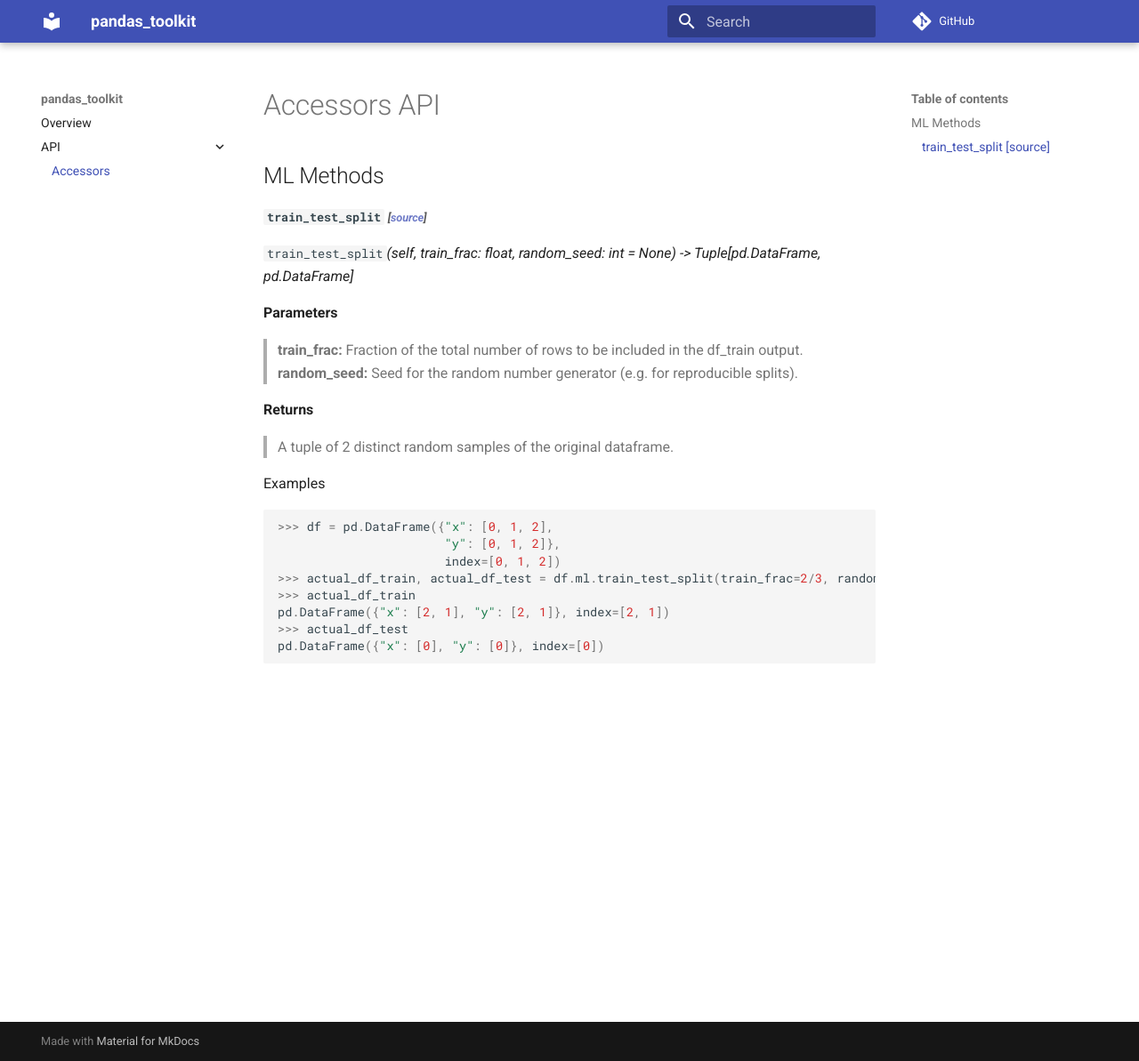
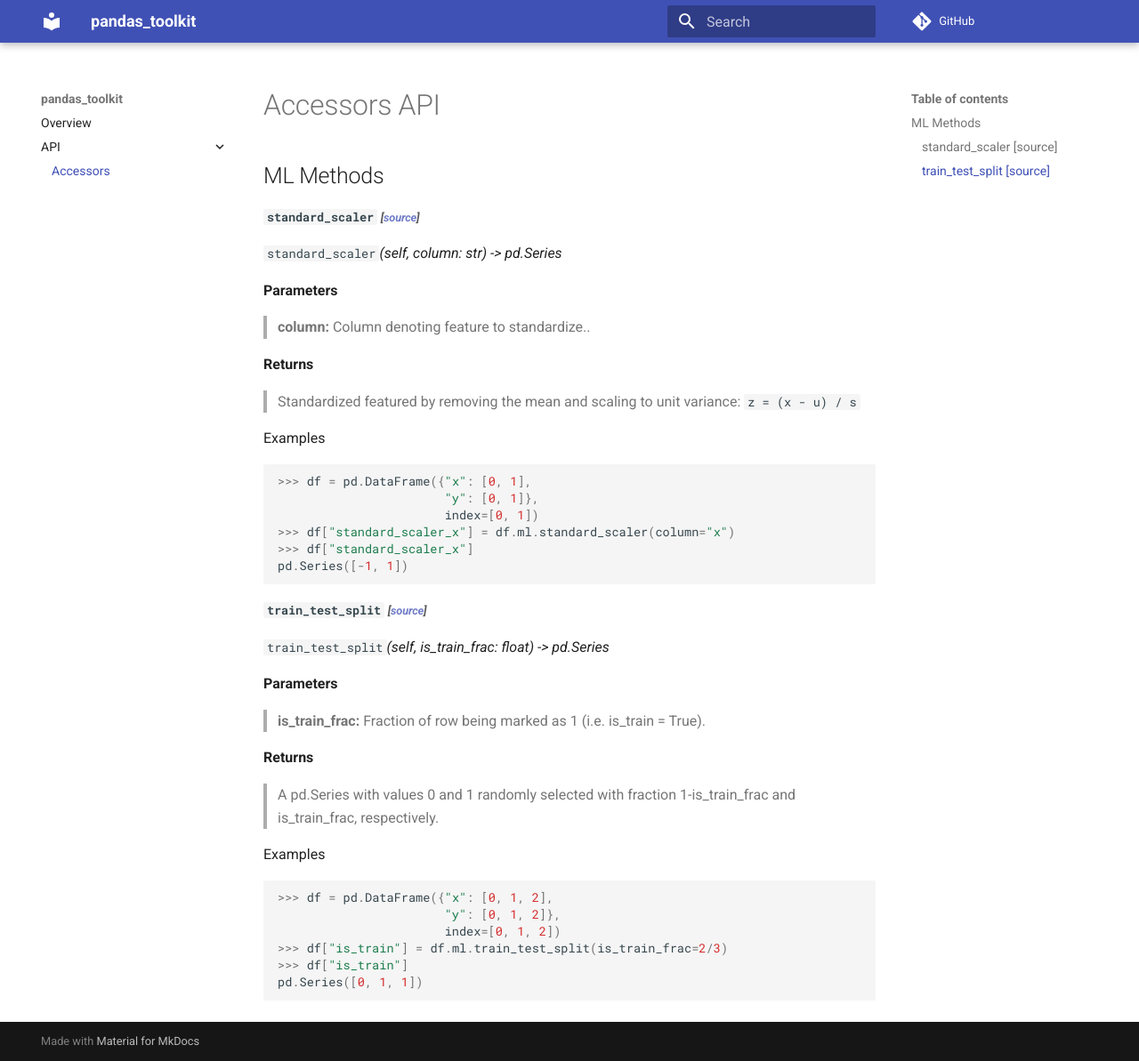
Before and after one commit to asmith26/pandas_toolkit, an MkDocs documentation site: the page built from docs/api/accessors.md, in a window 1280 px wide and 1193 px high. Shown: the whole window at 89% size. Built offline with MkDocs 1.6.1 and Material for MkDocs 9.7.7, drawn with Linux system fonts in a browser that asks for light colours; comment, search, counter and statistics services are not loaded.

Commit message:
Add standard_scaler method

````diff
--- a/docs/api/accessors.md
+++ b/docs/api/accessors.md
@@ -1,24 +1,41 @@
 # Accessors API
 
 ## ML Methods
-#### `train_test_split` *<small>[[source](https://github.com/asmith26/pandas_toolkit/blob/master/pandas_toolkit/ml/__init__.py#L11)]</small>*
-`train_test_split`*(self, train_frac: float, random_seed: int = None) -> Tuple[pd.DataFrame, pd.DataFrame]*
+#### `standard_scaler` *<small>[[source](https://github.com/asmith26/pandas_toolkit/blob/master/pandas_toolkit/ml/__init__.py#L11)]</small>*
+`standard_scaler`*(self, column: str) -> pd.Series*
 
 **Parameters**
-> **train_frac:**  Fraction of the total number of rows to be included in the df_train output.
-> **random_seed:** Seed for the random number generator (e.g. for reproducible splits).
+> **column:**  Column denoting feature to standardize..
 
 **Returns**
-> A tuple of 2 distinct random samples of the original dataframe.
+> Standardized featured by removing the mean and scaling to unit variance: `z = (x - u) / s`
+
+Examples
+```python
+>>> df = pd.DataFrame({"x": [0, 1],
+                       "y": [0, 1]},
+                       index=[0, 1])
+>>> df["standard_scaler_x"] = df.ml.standard_scaler(column="x")
+>>> df["standard_scaler_x"]
+pd.Series([-1, 1])
+```
+
+#### `train_test_split` *<small>[[source](https://github.com/asmith26/pandas_toolkit/blob/master/pandas_toolkit/ml/__init__.py#L35)]</small>*
+`train_test_split`*(self, is_train_frac: float) -> pd.Series*
+
+**Parameters**
+> **is_train_frac:**  Fraction of row being marked as 1 (i.e. is_train = True).
+
+**Returns**
+> A pd.Series with values 0 and 1 randomly selected with fraction 1-is_train_frac and is_train_frac,
+  respectively.
 
 Examples
 ```python
 >>> df = pd.DataFrame({"x": [0, 1, 2],
                        "y": [0, 1, 2]},
                        index=[0, 1, 2])
->>> actual_df_train, actual_df_test = df.ml.train_test_split(train_frac=2/3, random_seed=0)
->>> actual_df_train
-pd.DataFrame({"x": [2, 1], "y": [2, 1]}, index=[2, 1])
->>> actual_df_test
-pd.DataFrame({"x": [0], "y": [0]}, index=[0])
+>>> df["is_train"] = df.ml.train_test_split(is_train_frac=2/3)
+>>> df["is_train"]
+pd.Series([0, 1, 1])
 ```
--- a/docs/api_md_CONFIG.py
+++ b/docs/api_md_CONFIG.py
@@ -5,6 +5,7 @@ PACKAGE_NAME = "pandas_toolkit"
 
 accessors = {
     "ML": [
+        pandas_toolkit.ml.MachineLearningAccessor.standard_scaler,
         pandas_toolkit.ml.MachineLearningAccessor.train_test_split,
     ],
 }
--- a/docs/api_md_generate.py
+++ b/docs/api_md_generate.py
@@ -10,7 +10,9 @@ with open("docs/api/accessors.md", "w") as accessors_file:
         accessors_file.writelines(f"## {accessor_group} Methods\n")
         for accessor in accessors:
             function_name = accessor.__name__
-            function_signature = str(inspect.signature(accessor)).replace("pandas.core.frame.DataFrame", "pd.DataFrame")
+            function_signature = (str(inspect.signature(accessor))
+                                  .replace("pandas.core.frame.DataFrame", "pd.DataFrame")
+                                  .replace("pandas.core.series.Series", "pd.Series"))
             docstring = inspect.getdoc(accessor)
             absolute_file_path = inspect.getfile(accessor)
             file_path = re.sub(f".*/{PACKAGE_NAME}/{PACKAGE_NAME}/", "", absolute_file_path)
@@ -21,3 +23,4 @@ with open("docs/api/accessors.md", "w") as accessors_file:
             accessors_file.writelines(f"`{function_name}`*{function_signature}*\n")
             accessors_file.writelines("\n")
             accessors_file.writelines(f"{docstring}")
+            accessors_file.writelines(f"\n\n")
--- a/requirements.txt
+++ b/requirements.txt
@@ -4,8 +4,12 @@
 #
 #    pip-compile
 #
-numpy==1.18.4             # via pandas
+joblib==0.15.1            # via scikit-learn
+numpy==1.18.4             # via pandas, scikit-learn, scipy
 pandas==1.0.3             # via pandas_toolkit (setup.py)
 python-dateutil==2.8.1    # via pandas
 pytz==2020.1              # via pandas
+scikit-learn==0.23.1      # via pandas_toolkit (setup.py)
+scipy==1.4.1              # via scikit-learn
 six==1.14.0               # via python-dateutil
+threadpoolctl==2.0.0      # via scikit-learn
--- a/setup.py
+++ b/setup.py
@@ -20,7 +20,7 @@ setup(
     license="Apache-2.0",
     include_package_data=True,
     packages=find_packages(include=["pandas_toolkit", "pandas_toolkit.*"]),
-    install_requires=["pandas"],
+    install_requires=["pandas", "scikit-learn"],
     python_requires=">=3.7",
     classifiers=[
         "Development Status :: 2 - Pre-Alpha",
````
Also changed, not shown: 1 other file.
